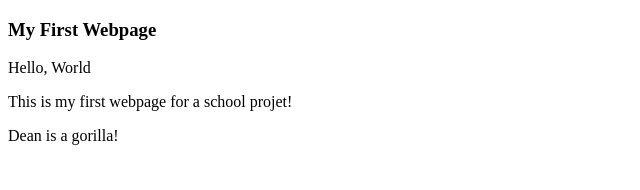
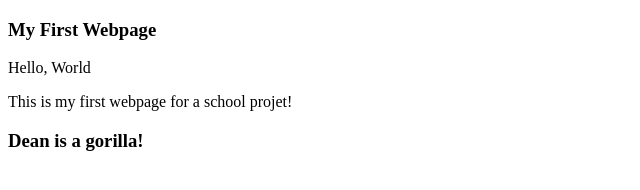
Before and after one commit to MateuszR643/MyFirstRepo, a plain HTML site: page index.html in a window 1280 px wide. Shown: the whole page, without its empty margins (0-640 px from the left). Drawn offline with Linux system fonts and the light colour scheme.

Commit message:
Update index.html

```diff
--- a/index.html
+++ b/index.html
@@ -2,4 +2,4 @@
 <h3>My First Webpage</h3>
 <p>Hello, World</p>
 <p>This is my first webpage for a school projet!</p>
-<h10>Dean is a gorilla!</h10>
+<h3>Dean is a gorilla!</h3>
```
